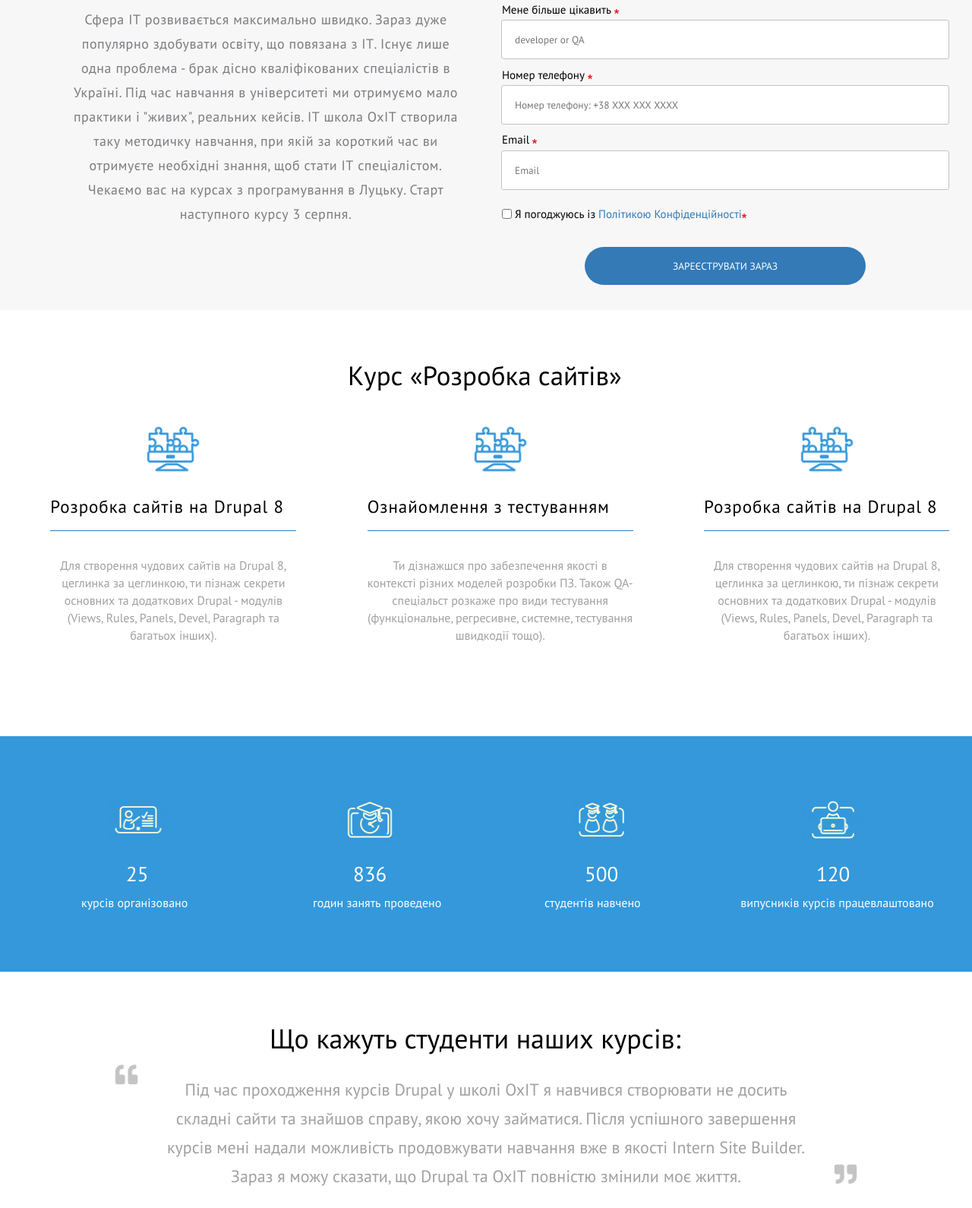
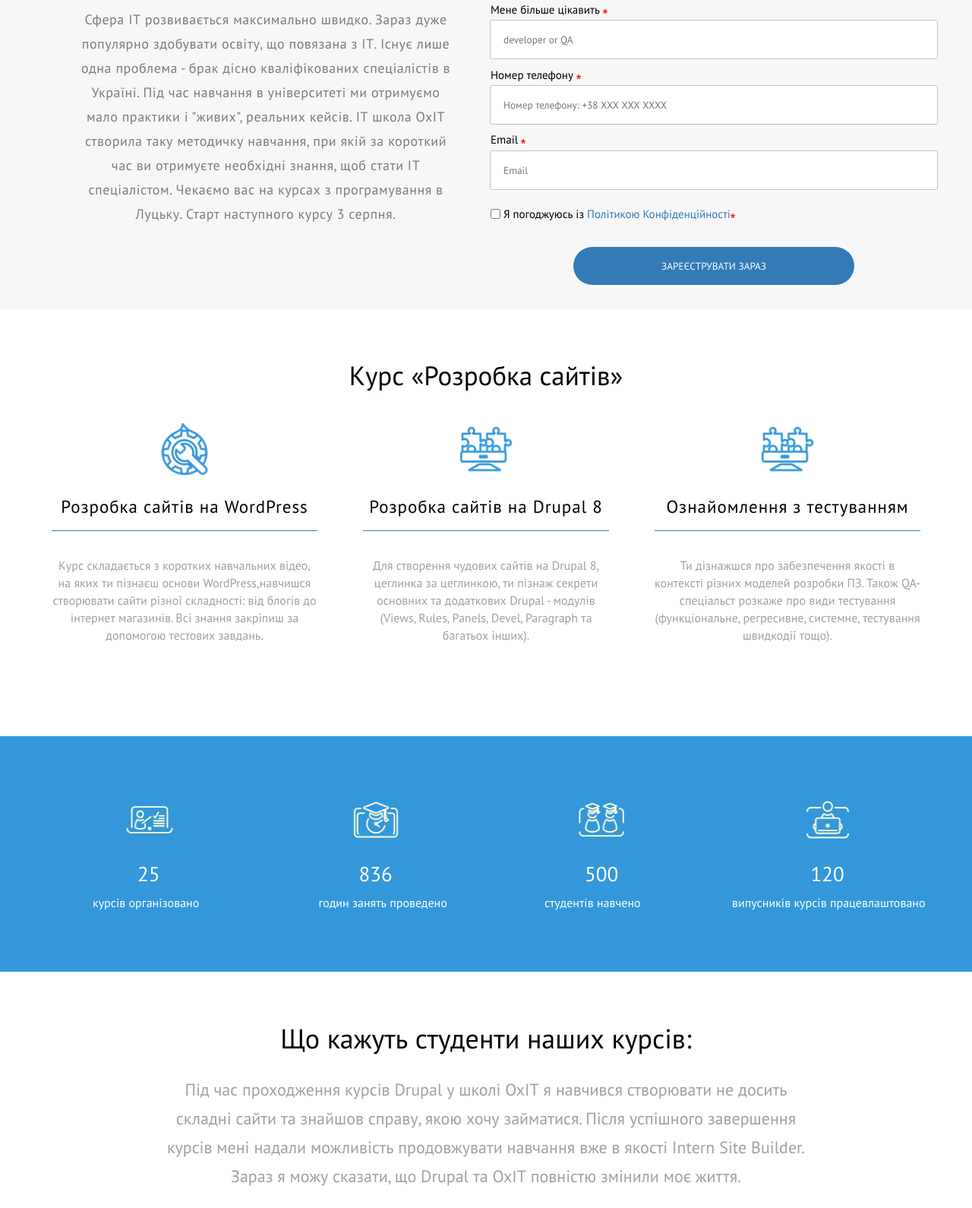
Before and after one commit to ara-bara/maket4, a website: page index.html in a window 1280 px wide. Shown: the part 362-1952 px from the top of the page at 76% size. Drawn offline with nearby package versions, Linux system fonts and the light colour scheme.

Commit message:
solution 100%

```diff
--- a/index.html
+++ b/index.html
@@ -69,7 +69,7 @@
 					<div class="container">
 						<h2>Курс &#171;Розробка сайтів&#187; </h2>
 						<div class="course-outline__list">
-							<div class="list__item_start list__item">
+							<div class="list__item list__item_start">
 								<img class="course-img" src="img/icons/course-icon-1.png" alt="mistake" title="course-img">
 								<h3>Розробка сайтів на WordPress</h3>
 								<p>Курс складається з коротких навчальних відео, на яких ти пізнаєш основи WordPress,навчишся створювати сайти різної складності: від блогів до інтернет магазинів. Всі знання закріпиш за допомогою тестових завдань.</p>
@@ -79,16 +79,12 @@
 								<h3>Розробка сайтів на Drupal 8</h3>
 								<p>Для створення чудових сайтів на Drupal 8, цеглинка за цеглинкою, ти пізнаж секрети основних та додаткових Drupal - модулів (Views, Rules, Panels, Devel, Paragraph та багатьох інших). </p>
 							</div>
-							<div class="list__item_end list__item">
+							<div class="list__item list__item_enl">
 								<img class="course-img" src="img/icons/course-icon-3.png" alt="mistake" title="course-img">
 								<h3>Ознайомлення з тестуванням</h3>
 								<p>Ти дізнажшся про забезпечення якості в контексті різних моделей розробки ПЗ. Також QA-спеціальст розкаже про види тестування (функціональне, регресивне, системне, тестування швидкодії тощо).</p>
 							</div>
-							<div class="list__item_middle list__item">
-								<img class="course-img" src="img/icons/course-icon-2.png" alt="mistake" title="course-img">
-								<h3>Розробка сайтів на Drupal 8</h3>
-								<p>Для створення чудових сайтів на Drupal 8, цеглинка за цеглинкою, ти пізнаж секрети основних та додаткових Drupal - модулів (Views, Rules, Panels, Devel, Paragraph та багатьох інших). </p>
-							</div>
+
 						</div>
 					</div>
 				</div>
@@ -132,6 +128,7 @@
 						</div>
 						<div class="testimonial__item">
 							<h2>Що кажуть студенти наших курсів:</h2>
+							<i class="fa-solid fa-quote-left" style="color: #c4c4c4;"></i>
 							<div class="quotes">
 								<div class="testimonial__text">Lorem ipsum dolor sit amet, consectetur adipisicing elit. Blanditiis eius illo illum non quos. Adipisci alias atque, commodi cumque doloremque dolores ea error eum, facere facilis fuga fugit hic impedit incidunt inventore ipsa ipsam ipsum maxime minima minus non numquam, officiis porro quasi qui quibusdam quod sunt suscipit unde voluptates?</div>
 							</div>
--- a/js/script.js
+++ b/js/script.js
@@ -10,13 +10,10 @@
 $(document).ready(function(){
     $('.course-outline__list').slick({
         arrows:         false,
-        autoplay:       true,
-        autoplaySpeed:  4000,
-        infinite:       false,
-        pauseOnFocus:   false,
-        pauseOnHover:   false,
         slidesToShow:   3,
         slidesToScroll: 1,
+        autoplay: true,
+        autoplaySpeed: 4000,
         dots: false,
         responsive:[
             {
--- a/scss/adaptive.scss
+++ b/scss/adaptive.scss
@@ -2,23 +2,17 @@
   .container{
     max-width: 970px;
   }
-    .video__link iframe{
-        width: 900px;
-        height: 480px;
-    }
-}
-@media (max-width: 1200px) {
   .video{
     height: 100%;
     h2{
       padding: 78px 0 0 0;
       @include center;
     }
-  }
     .video__link iframe{
       width: 100%;
       height: 480px;
       padding-bottom: 30px;
+    }
   }
   .statistics{
     height: 100%;
@@ -33,16 +27,28 @@
     width: 305px;
     margin: 0 auto;
   }
+  /*
   .course-outline {
     h2 {
       padding-top: 73px;
       padding-left: 0;
       @include center;
     }
-    p{
-      padding: 0 10px;
+    .course-outline__list {
+      .slick-track {
+        .list__item {
+          width: 270px !important;
+          h3{
+            font-size: 20px;
+            letter-spacing: 0.3px;
+          }
+          p {
+            padding: 0 10px;;
           }
         }
+      }
+    }
+  }*/
   .content{
     .container{
       flex-direction: column;
@@ -164,8 +170,10 @@
       }
     }
   }
-  .video__link iframe{
+  .video {
+    .video__link iframe {
       height: 380px;
+    }
   }
 }
 
@@ -277,13 +285,14 @@
       margin-bottom: 10px;
     }
   }
+  /*
   .course-outline{
     h2{
       text-align: center;
       font-size: 26px;
       font-weight: 400;
     }
-  }
+  }*/
 }
 @media (max-width: 350px){
   .content{
--- a/scss/content.scss
+++ b/scss/content.scss
@@ -22,7 +22,7 @@
     padding-top: 212px;
     font-weight: bold;
     font-size: 35px;
-    margin-left: 20px;
+    margin-left: 15px;
     margin-bottom: 38px;
     letter-spacing: 1.5px;
   }
--- a/scss/course-outline.scss
+++ b/scss/course-outline.scss
@@ -1,49 +1,23 @@
-/*slick style*/
-.slick-track{
-  display: flex;
-}
-
-.slick-list {
-  overflow: hidden;
-}
-.slick-dots{
-  @include center;
-  align-items: center;
-}
-.slick-dots li{
-  margin: 0 7px;
-}
-.slick-dots button{
-  font-size: 0;
-  width: 12px;
-  height: 12px;
-  background: #666666;
-  border-radius: 50%;
-}
-
-.course-outline{
+/* .course-outline{
   height: 561px;
-  h2{
+  h2 {
     padding-top: 75px;
     padding-left: 428px;
     font-size: 35px;
     position: relative;
   }
-  p{
-    color: #a0a0a0;
-  }
-  .slick-track{
-    justify-content: space-between;
-  }
-}
-.course-outline__list{
+  .course-outline__list {
     display: flex;
     justify-content: space-between;
+    flex-direction: column;
     width: 100%;
-}
+    .slick-track {
+      justify-content: space-between;
       .list__item{
         display: flex;
         flex-direction: column;
+        @include wbb;
+        @include parag;
         .course-img{
           margin: 45px auto 24px auto;
           width: 82px;
@@ -53,11 +27,11 @@
           font-size: 23px;
           letter-spacing: 0.95px;
           font-weight: 100;
+          text-align: center;
         }
+        p {
+          color: #a0a0a0;
         }
-.list__item_start{
-  @include wbb;
-  @include parag;
       }
       .list__item_middle{
         width: 324px !important;
@@ -66,9 +40,57 @@
           border-bottom: 1px solid #337ab7;
           margin-bottom: 34px;
         }
-  @include parag;
       }
-.list__item_end{
+    }
+  }
+}
+*/
+.course-outline{
+  height: 561px;
+  h2 {
+    padding-top: 75px;
+    text-align: center;
+    font-size: 35px;
+  }
+  .course-outline__list{
+    .slick-list {
+      display: flex;
+      justify-content: center;
+      .slick-track {
+        display: flex;
+        justify-content: center;
+
+        .list__item {
+          display: flex;
+          flex-direction: column;
+
+          .course-img {
+            margin: 45px auto 24px auto;
+            width: 82px;
+            height: 82px;
+          }
+
           @include wbb;
           @include parag;
+
+          h3 {
+            font-size: 23px;
+            letter-spacing: 0.95px;
+            font-weight: 100;
+            text-align: center;
           }
+
+          p {
+            color: #a0a0a0;
+          }
+        }
+
+        .list__item_middle {
+          width: 324px !important;
+          margin-left: 60px;
+          margin-right: 60px;
+        }
+      }
+    }
+  }
+}
--- a/scss/header.scss
+++ b/scss/header.scss
@@ -6,6 +6,7 @@
   background: white;
   width: 100%;
   .container{
+    width: 1220px;
     height: 100px;
     display: flex;
     justify-content: space-between;
@@ -30,6 +31,9 @@
     &:first-child{
       padding-left: 20px;
     }
+    &:last-child{
+      padding-right: 0;
+    }
     &:hover{
       background: #337ab7;
       border-radius: 30px;
@@ -46,6 +50,8 @@
   margin-top: 10px;
   position: fixed;
   z-index: 10;
+  /*
+  margin-left: -5px;*/
 }
 
 .header__button{
--- a/scss/style.scss
+++ b/scss/style.scss
@@ -23,7 +23,7 @@
 }
 
 .container{
-  max-width: 1250px;
+  max-width: 1220px;
   margin: 0 auto;
   padding: 0 15px;
 }
@@ -34,20 +34,28 @@
   }
 }
 
+/* padding*/
 @mixin pad(){
   padding-top: 10px;
   padding-bottom: 2px;
 }
 
+/* box shadow red*/
 @mixin bsr{
   box-shadow: inset 0 0 13px 0 rgba(228,106,106,0.74);
 }
+
+/* box shadow blue*/
 @mixin bsb{
   box-shadow: inset 0 0 1px 1px #3393FF;
 }
+
+/* padding left*/
 @mixin padl{
   padding-left: 20px;
 }
+
+/* star for registration form*/
 @mixin star{
   content: "";
   width: 6px;
@@ -56,6 +64,7 @@
   background: url("../img/icons/required.png") 0 0/100% no-repeat;
 }
 
+/* width + border bottom*/
 @mixin wbb{
   width: 350px !important;
   h3{
@@ -65,6 +74,7 @@
   }
 }
 
+/* paragraph */
 @mixin parag{
   p{
     text-align: center;
@@ -77,6 +87,30 @@
   display: flex;
   justify-content: center;
 }
+
+/*slick style*/
+.slick-track{
+  display: flex;
+}
+
+.slick-list {
+  overflow: hidden;
+}
+.slick-dots{
+  @include center;
+  align-items: center;
+}
+.slick-dots li{
+  margin: 0 7px;
+}
+.slick-dots button{
+  font-size: 0;
+  width: 12px;
+  height: 12px;
+  background: #666666;
+  border-radius: 50%;
+}
+
 @import "header.scss";
 @import "content.scss";
 @import "course-outline.scss";
--- a/scss/testimonials.scss
+++ b/scss/testimonials.scss
@@ -1,15 +1,16 @@
 .testimonials{
   height: 525px;
   h2{
-    margin: 77px 0 37px 325px;
+    margin: 77px 0 37px 0;
+    text-align: center;
     font-size: 36px;
-    max-width: 1220px;
   }
 }
 .quotes{
   max-width: 1000px;
   margin: 0 auto;
   position: relative;
+  /*
   &::before{
     content: '';
     position: absolute;
@@ -27,7 +28,7 @@
     bottom: -8px;
     right: 4px;
     background: url('../img/quotes-after.png') 0 0 / 100% no-repeat;
-  }
+  }*/
 }
 .testimonial__text{
   text-align: center;
--- a/scss/video.scss
+++ b/scss/video.scss
@@ -14,11 +14,10 @@
     text-align: center;
     color: #a0a0a0;
   }
+  .video__link iframe{
+    width: 1020px;
+    height: 520px;
+    display: block;
+    margin: 27px auto 0 auto;
+  }
 }
-
-.video__link iframe{
-  width: 1020px;
-  height: 520px;
-  display: block;
-  margin: 27px auto 0 auto;
-}
```
Also changed, not shown: css/style.css. Lines whose indentation alone changed are shown as unchanged.
